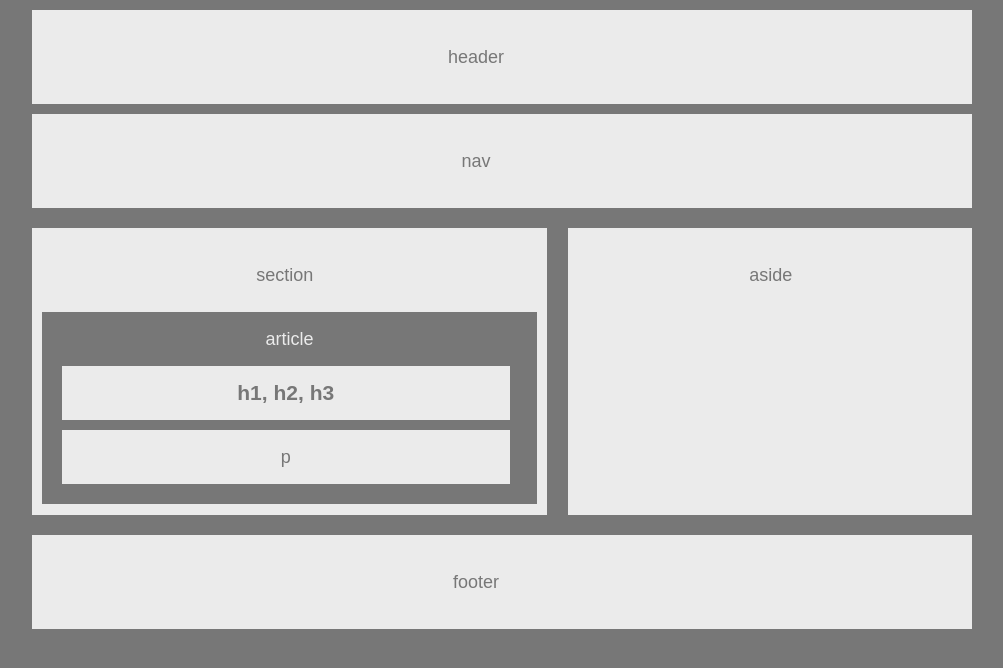
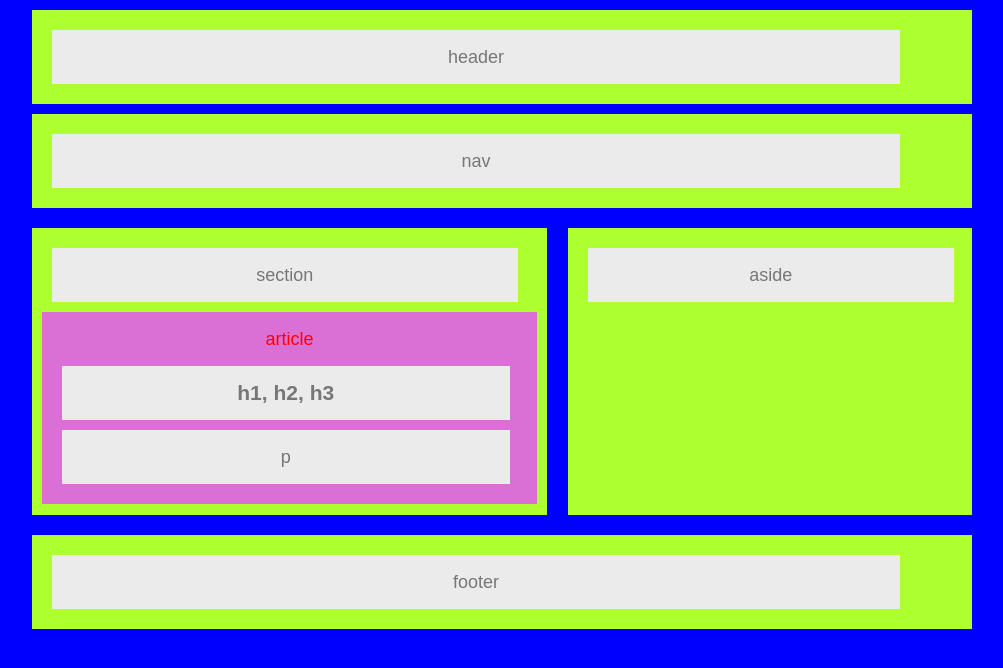
Before and after one commit to osmannabieconteh/HW-Wireframe, a plain HTML site: page index.html in a window 1280 px wide. Shown: the whole page, without its empty margins (138-1141 px from the left). Drawn offline with Linux system fonts and the light colour scheme.

Commit message:
newchanges

```diff
--- a/style.css
+++ b/css/style.css
@@ -4,8 +4,8 @@ body {
     font-family: Arial, "Helvetica Neue", Helvetica, sans-serif;
     font-size: 18px;
     line-height: 34px;
-    color: #777777;
-    background: #777777;
+    color:red;
+    background:blue;
   }
 
   header,
@@ -17,7 +17,7 @@ body {
     padding: 10px;
     margin: 10px;
     text-align: center;
-    background: #ebebeb;
+    background: greenyellow;
   }
 
   section {
@@ -38,8 +38,8 @@ body {
 
   article {
     padding: 10px;
-    color: #ebebeb;
-    background: #777777;
+    color:red;
+    background: orchid;
   }
 
   .clear {
--- a/index.html
+++ b/index.html
@@ -4,7 +4,7 @@
 <head>
   <meta charset="UTF-8">
   <title>HomeWork Unit 1</title>
-  <link rel="stylesheet" type="text/css" href="style.css">
+  <link rel="stylesheet" type="text/css" href="./css/style.css">
 </head>
 
 <body>
```
